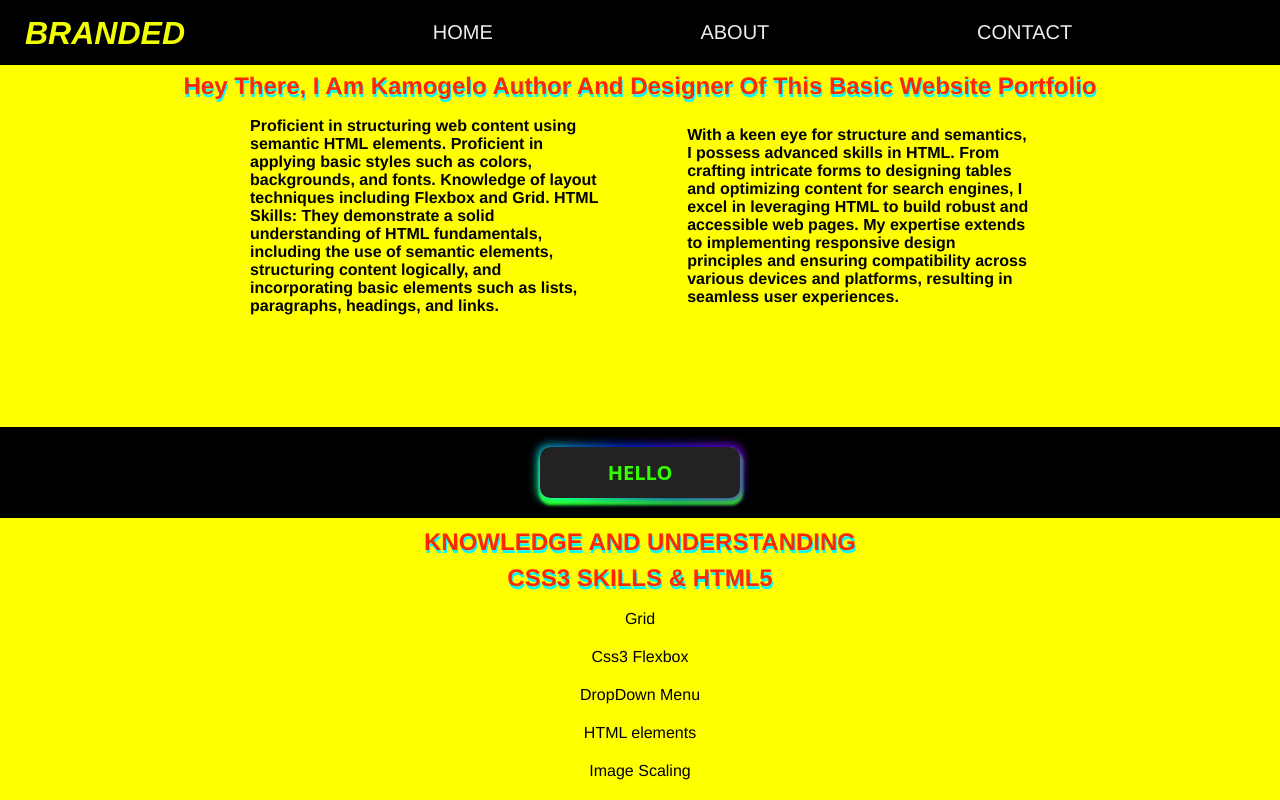
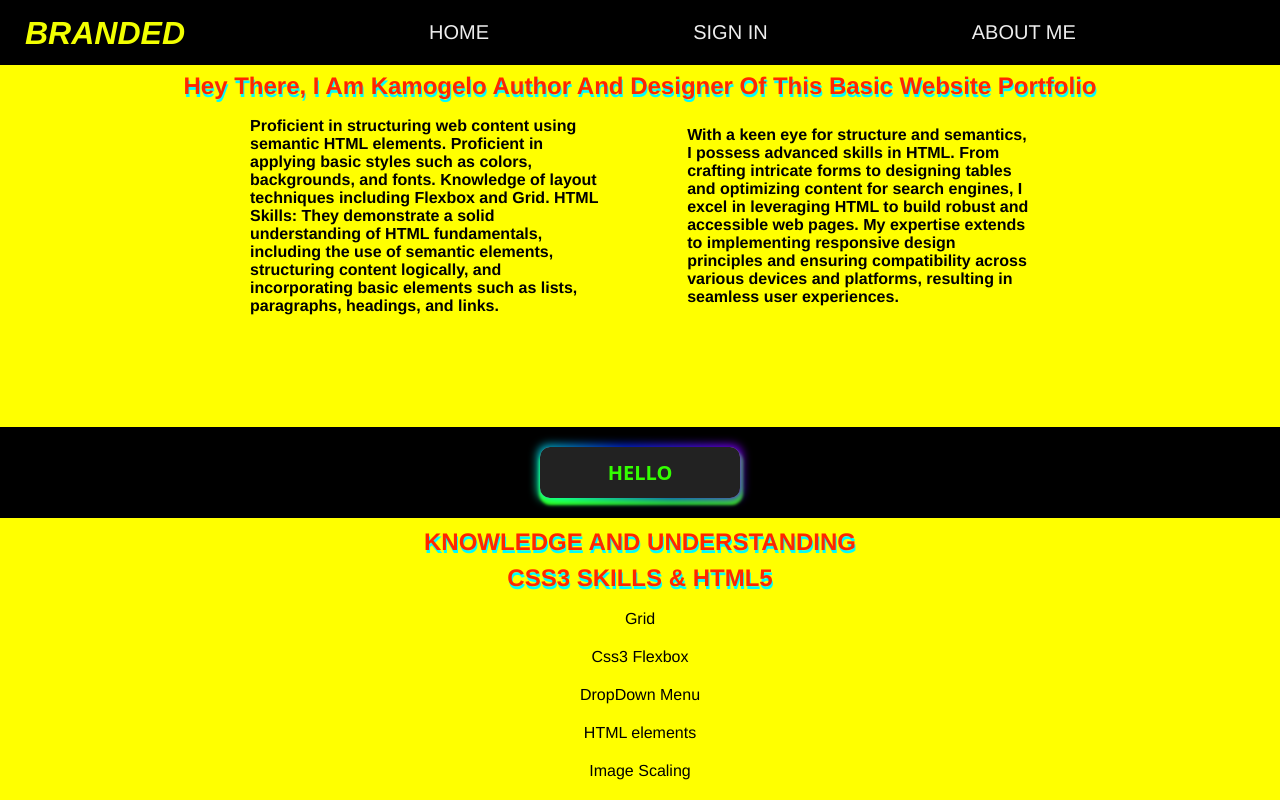
Before and after one commit to Kamogelo-7/Intermediate-Portfolio, a plain HTML site: page index.html in a window 1280 px wide. Shown: the top 800 px of the page. Drawn offline with Linux system fonts and the light colour scheme; a script that the page names is missing; some icons are missing.

Commit message:
Update index.html

```diff
--- a/index.html
+++ b/index.html
@@ -16,8 +16,8 @@
         <b>branded</b>
         <ul>
           <li><a href="index.html">home</a></li>
-          <li><a href="Sign in.html">about</a></li>
-          <li><a href="about me.html">contact</a></li>
+          <li><a href="sign in.html">sign in</a></li>
+          <li><a href="about me.html">about me</a></li>
         </ul>
       </nav>
       <h1 class="wo">
```
